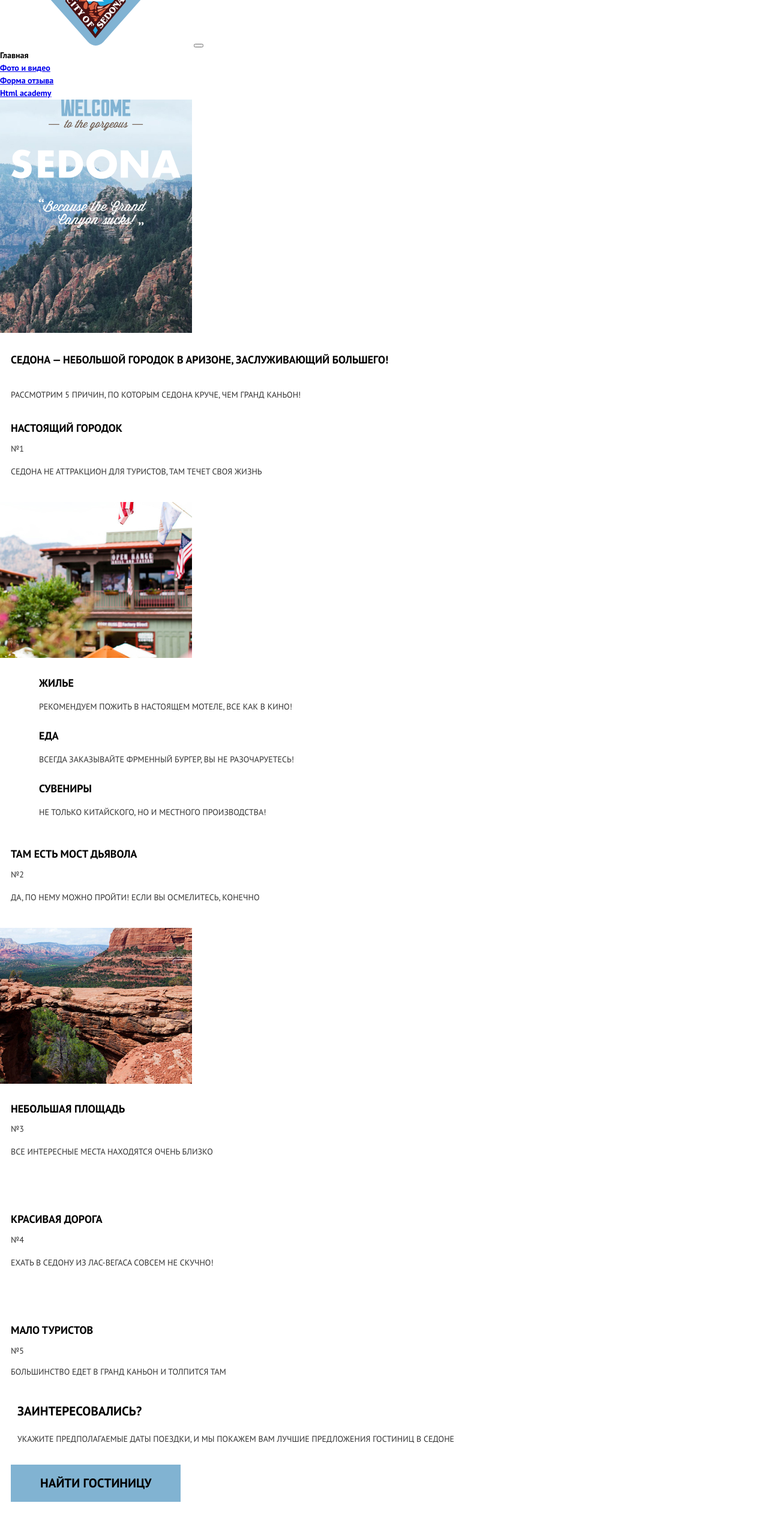
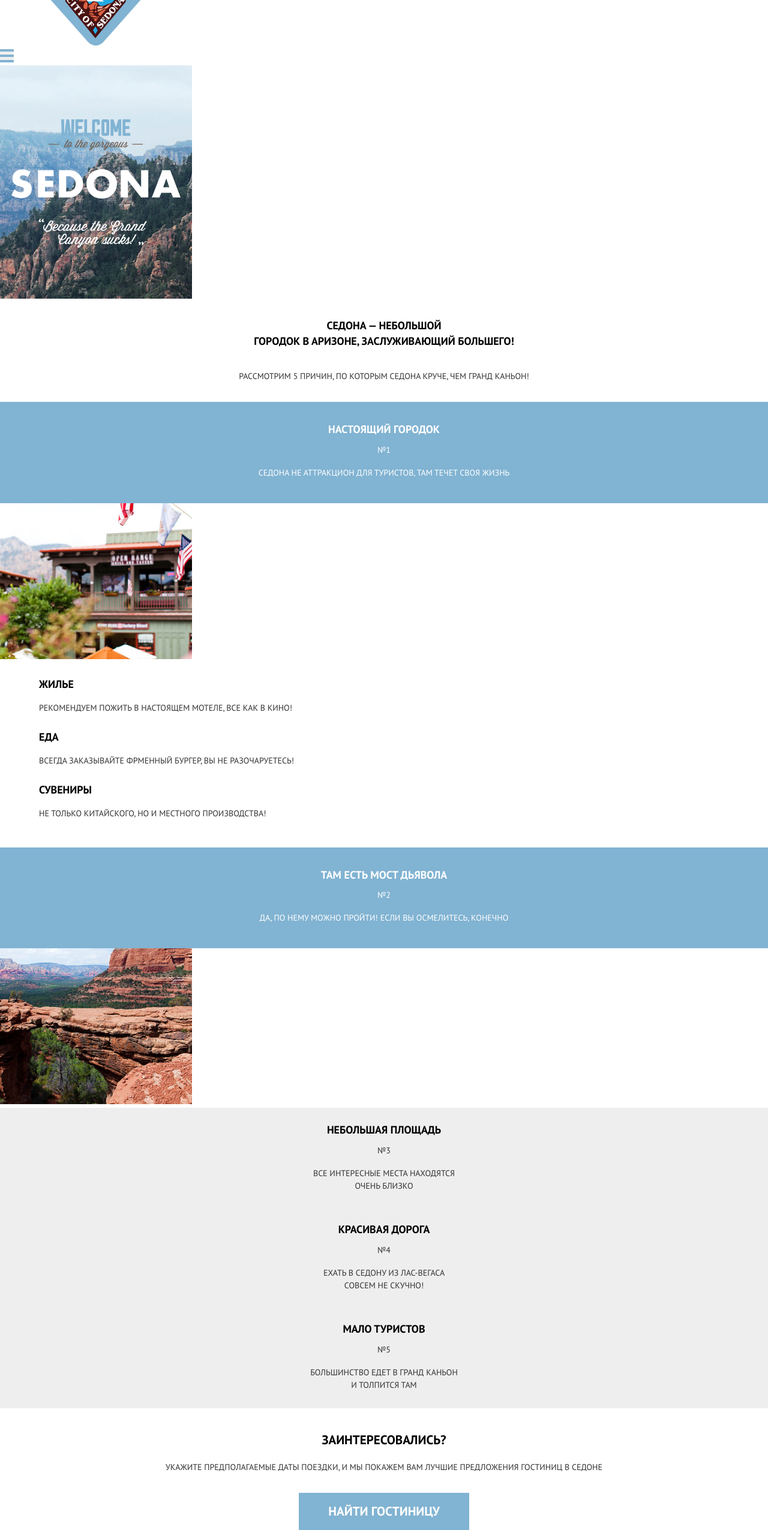
Before and after one commit to htmlacademy-adaptive/1859627-sedona-27, a plain HTML site: page 3/index.html in a window 1280 px wide. Shown: the part 20-2571 px from the top of the page at 60% size. Drawn offline with Linux system fonts and the light colour scheme.

Commit message:
:heavy_check_mark: Сборка #3

```diff
--- a/3/css/style.css
+++ b/3/css/style.css
@@ -10,17 +10,25 @@
   font-weight: 700;
   src: url("../../fonts/ptsansbold.woff2"), url("../../fonts/ptsansbold.woff");
 }
+.header {
+  margin: 0;
+}
 .header__logo {
   padding-right: 67px;
   padding-left: 67px;
 }
-.advantages-title {
+.main-container__title {
+  margin-top: 0;
+  margin-bottom: 35px;
+}
+.main-container__description {
+  margin: 0;
+}
+.main-container-title {
   padding-left: 18px;
   padding-right: 18px;
   margin-bottom: 32px;
-}
-.main-container__title {
-  margin-bottom: 35px;
+  text-align: center;
 }
 .little-title {
   font-family: "PT Sans", sans-serif;
@@ -30,40 +38,51 @@
   text-transform: uppercase;
   color: #000000;
 }
+.little-title--light {
+  color: #FFFFFF;
+}
+.advantages {
+  margin-top: 32px;
+}
+.advantages__content {
+  background-color: #81B3D2;
+  color: #FFFFFF;
+  padding: 33px 18px 40px;
+}
 .advantages__title {
-  padding-left: 18px;
-  padding-right: 18px;
   margin-top: 0;
   margin-bottom: 11px;
+  text-align: center;
 }
 .advantages__number {
-  padding-left: 18px;
-  padding-right: 18px;
   margin-bottom: 17px;
   display: block;
+  text-align: center;
+}
+.advantages__list {
+  padding: 24px 18px 28px;
+  margin: 0;
+  list-style-type: none;
+  display: flex;
+  flex-direction: column;
+  gap: 49px;
+  background-color: #EEEEEE;
 }
 .advantages__description {
-  padding-left: 18px;
-  padding-right: 18px;
-  margin-bottom: 40px;
+  margin: 0;
+  text-align: center;
 }
-.advantages__image {
-  margin-bottom: 23px;
+.benefits__title {
+  margin-top: 0;
+  margin-bottom: 16px;
 }
 .benefits__list {
   list-style-type: none;
   margin: 0;
-  margin-bottom: 46px;
-  padding: 0;
+  padding: 23px 18px 46px 65px;
   display: flex;
   flex-direction: column;
-  padding-left: 65px;
-  padding-right: 18px;
   gap: 25px;
-}
-.benefits__title {
-  margin-top: 0;
-  margin-bottom: 16px;
 }
 .benefits__description {
   margin: 0;
@@ -76,13 +95,8 @@
   text-transform: uppercase;
   color: #333333;
 }
-.advantages__list {
-  padding: 0;
-  margin: 0;
-  list-style-type: none;
-  display: flex;
-  flex-direction: column;
-  gap: 49px;
+.description--light {
+  color: #FFFFFF;
 }
 .big-title {
   font-family: "PT Sans", sans-serif;
@@ -92,6 +106,9 @@
   text-transform: uppercase;
   color: #000000;
 }
+.big-title--light {
+  color: #FFFFFF;
+}
 body {
   background-color: #FFFFFF;
   font-family: 'PT Sans', sans-serif;
@@ -99,9 +116,6 @@
   font-size: 14px;
   line-height: 21px;
   color: #000000;
-  margin: 0;
-}
-.header {
   margin: 0;
 }
 .visually-hidden {
@@ -117,28 +131,50 @@
 .nav {
   font-weight: 700;
 }
+.nav__list {
+  display: none;
+}
+.nav__toggle {
+  background-image: url(../img/icon-menu.svg);
+  width: 23px;
+  height: 22px;
+  border: none;
+}
 .site-list {
   margin: 0;
   padding: 0;
   list-style-type: none;
 }
+.site-list__item {
+  padding: 17px 10px 12px;
+  background-color: #81B3D2;
+}
+.site-list__link {
+  font-family: 'PT Sans', sans-serif;
+  font-weight: 700;
+  font-size: 18px;
+  line-height: 144%;
+  color: #FFFFFF;
+  text-transform: uppercase;
+  text-decoration: none;
+}
 .introduction {
   background-image: url(../../img/welcome.jpg);
   background-repeat: no-repeat;
-  min-height: 389px;
+  min-height: 299px;
   padding-left: 19px;
   padding-right: 19px;
-  margin-bottom: 32px;
+  padding-top: 90px;
+}
+.offer {
+  padding: 38px 18px 49px;
+  text-align: center;
 }
 .offer__title {
   margin-top: 0;
   margin-bottom: 20px;
-  padding-left: 29px;
-  padding-right: 29px;
 }
 .offer__description {
-  padding-left: 29px;
-  padding-right: 29px;
   margin-top: 0;
   margin-bottom: 32px;
 }
@@ -147,26 +183,21 @@
   padding: 16px 49px;
   border: none;
 }
-.description__button {
-  margin-right: 18px;
-  margin-left: 18px;
-  margin-bottom: 49px;
-}
 .map {
   background-image: url(../../img/map-mobile.png);
   background-repeat: no-repeat;
   width: 320px;
   height: 350px;
-  margin-bottom: 39px;
+  margin-bottom: 10px;
+}
+.footer {
+  padding: 29px 18px 23px;
 }
 .footer__hashtag {
-  padding-left: 77px;
-  padding-right: 77px;
   margin-bottom: 33px;
+  text-align: center;
 }
 .footer__social {
-  padding-right: 82px;
-  padding-left: 82px;
   margin-bottom: 40px;
 }
 .social__list {
@@ -175,6 +206,19 @@
   gap: 6px;
   padding: 0;
   margin: 0;
+  justify-content: center;
+}
+.coryright-list {
+  display: flex;
+  list-style-type: none;
+  align-items: center;
+  gap: 12px;
+  justify-content: center;
+  padding: 0;
+  margin: 0;
+}
+.copyright__link {
+  text-decoration: none;
 }
 .little-button {
   width: 24px;
@@ -182,9 +226,4 @@
   display: block;
   padding: 12px;
 }
-.footer__copyright {
-  padding-right: 96px;
-  padding-left: 96px;
-  margin-bottom: 23px;
-}
 /*# sourceMappingURL=style.css.map */
--- a/3/index.html
+++ b/3/index.html
@@ -14,22 +14,22 @@
             <a class="header__logo logo">
                 <img class="header__logo-image" src="img/logo.svg" width="185px" height="96px" alt="Седона.">
             </a>
-            <button class="nav__toggle" type="button">
+            <nav class="header__nav nav">
+              <button class="nav__toggle" type="button">
                 <span class="visually-hidden">Открыть меню</span>
-            </button>
-            <nav class="header__nav nav">
+              </button>
                 <ul class="nav__list site-list">
                     <li class="site-list__item site-list__item--active">
-                        <a>Главная</a>
+                        <a class="site-list__link">Главная</a>
                     </li>
                     <li class="site-list__item">
-                          <a href="#">Фото и видео</a>
+                          <a class="site-list__link" href="#">Фото и видео</a>
                     </li>
                     <li class="site-list__item">
-                        <a href="#">Форма отзыва</a>
+                        <a class="site-list__link" href="#">Форма отзыва</a>
                     </li>
                     <li class="site-list__item">
-                        <a href="#">Html academy</a>
+                        <a class="site-list__link" href="#">Html academy</a>
                     </li>
                 </ul>
             </nav>
@@ -47,15 +47,17 @@
     <!-- advantages -->
             <section class="main-container__advantages advantages">
                 <h2 class="visually-hidden">Преимущества</h2>
-                <div class="advantages-title">
-                    <p class="main-container__title little-title">Седона — небольшой городок в Аризоне, заслуживающий большего!</p>
+                <div class="main-container-title">
+                    <p class="main-container__title little-title">Седона — небольшой<br> городок в Аризоне, заслуживающий большего!</p>
                     <p class="main-container__description description">Рассмотрим 5 причин, по которым Седона круче, чем гранд каньон!</p>
                 </div>
                 <div class="advantages__wrapper">
                     <div class="advantages__container">
+                      <div class="advantages__content">
                         <h3 class="advantages__title little-title little-title--light">Настоящий городок</h3>
-                        <span class="advantages__number description">№1</span>
-                        <p class="advantages__description description">Седона не аттракцион для туристов, там течет своя жизнь</p>
+                        <span class="advantages__number description description--light">№1</span>
+                        <p class="advantages__description description description--light">Седона не аттракцион для туристов, там течет своя жизнь</p>
+                      </div>
                         <img class="advantages__image" src="img/city.jpg" alt="Фотография настоящего города.">
                     </div>
                     <div class="advantages__container">
@@ -75,9 +77,11 @@
                         </ul>
                     </div>
                     <div class="advantages__container">
-                        <h3 class="advantages__title little-title">Там есть мост дьявола</h3>
-                        <span class="advantages__number description">№2</span>
-                        <p class="advantages__description description">Да, по нему можно пройти! Если вы осмелитесь, конечно</p>
+                      <div class="advantages__content">
+                        <h3 class="advantages__title little-title little-title--light">Там есть мост дьявола</h3>
+                        <span class="advantages__number description description--light">№2</span>
+                        <p class="advantages__description description description--light">Да, по нему можно пройти! Если вы осмелитесь, конечно</p>
+                      </div>
                         <img class="advantages__image" src="img/bridge.jpg" alt="Фотография большого каньона.">
                     </div>
                     <div class="advantages__container">
@@ -85,17 +89,17 @@
                             <li class="advantages__item">
                                 <h3 class="advantages__title little-title">Небольшая площадь</h3>
                                 <span class="advantages__number description">№3</span>
-                                <p class="advantages__description description">Все интересные места находятся очень близко</p>
+                                <p class="advantages__description description">Все интересные места находятся<br> очень близко</p>
                             </li>
                             <li class="advantages__item">
                                 <h3 class="advantages__title little-title">Красивая дорога</h3>
                                 <span class="advantages__number description">№4</span>
-                                <p class="advantages__description description">Ехать в седону из Лас-Вегаса совсем не скучно!</p>
+                                <p class="advantages__description description">Ехать в седону из Лас-Вегаса<br> совсем не скучно!</p>
                             </li>
                             <li class="advantages__item">
                                 <h3 class="advantages__title little-title">Мало туристов</h3>
-                                <span class="advantages__description description">№5</span>
-                                <p class="advantages__description description">Большинство едет в гранд каньон и толпится там</p>
+                                <span class="advantages__number description">№5</span>
+                                <p class="advantages__description description">Большинство едет в гранд каньон<br> и толпится там</p>
                             </li>
                         </ul>
                     </div>
@@ -106,7 +110,7 @@
             <section class="offer">
                 <h2 class="offer__title big-title">Заинтересовались?</h2>
                 <p class="offer__description description">Укажите предполагаемые даты поездки, и мы покажем вам лучшие предложения гостиниц в седоне</p>
-                <button class="description__button big-title button">Найти гостиницу</button>
+                <button class="description__button big-title button big-title--light">Найти гостиницу</button>
             </section>
 
     <!-- map -->
@@ -123,19 +127,31 @@
             <div class="footer__social social">
                 <ul class="social__list">
                     <li class="social__item">
-                        <a class="social__link--vk button little-button" href="#"></a>
+                        <a class="social__link--vk button little-button" href="#">
+                          <img width="24px" height="24px" src="img/vk.svg">
+                        </a>
                     </li>
                     <li class="social__item">
-                      <a class="social__link--telegram button little-button" href="#"></a>
+                      <a class="social__link--telegram button little-button" href="#">
+                        <img width="24px" height="24px" src="img/telegram.svg">
+                      </a>
                     </li>
                     <li class="social__item">
-                      <a class="social__link--youtube button little-button" href="#"></a>
+                      <a class="social__link--youtube button little-button" href="#">
+                        <img width="24px" height="24px" src="img/youtube.svg">
+                      </a>
                     </li>
                 </ul>
             </div>
             <div class="footer__copyright copyright">
-                <a class="copyright__link" href="#">Разработано</a>
-                <img src="img/logo-htmlacademy.png" alt="Логотип разработчика сайта.">
+              <ul class="coryright-list">
+                <li>
+                  <a class="copyright__link description" href="#">Разработано</a>
+                </li>
+                <li>
+                  <img src="img/logo-htmlacademy.png" width="27px" height="35px" alt="Логотип разработчика сайта.">
+                </li>
+              </ul>
             </div>
         </footer>
     </body>
```
Also changed, not shown: 3/img/icon-menu.svg (added), 3/img/telegram.svg (added), 3/img/vk.svg (added), 3/img/youtube.svg (added), 1 other file.
